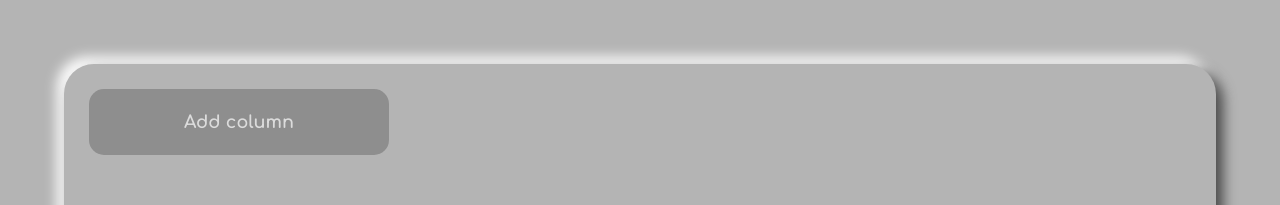
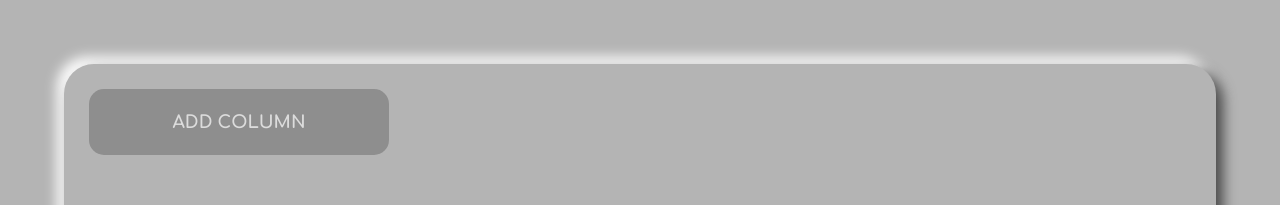
Before and after one commit to yohannimation/trello-app, a Vue app: page / in a window 1280 px wide. Shown: the top 205 px of the page. Built offline with nearby package versions, Linux system fonts and the light colour scheme.

Commit message:
feat(): adding a filter

```diff
--- a/src/components/template/ColumnsList/ColumnsList.vue
+++ b/src/components/template/ColumnsList/ColumnsList.vue
@@ -14,12 +14,18 @@
   const columnsStore = useColumnsStore()
   const cardsStore = useCardsStore()
 
+  // Variables
+  const variableToUppercase: string = "Add column"
+
   // Functions
   const onDrop = (event, columnId) => {
     const stringifiedCard = event.dataTransfer.getData('card')
     var cardData: CardInterface = JSON.parse(stringifiedCard)
 
     cardsStore.updateCard({ ...cardData, columnId: columnId })
+  }
+  const uppercase = (text: string) => {
+    return text.toUpperCase()
   }
 </script>
 
@@ -40,7 +46,7 @@
     <li class="container-list-default-column">
       <InputButton
         class="container-addButton"
-        label="Add column"
+        :label=uppercase(variableToUppercase)
         @click="columnsStore.addColumn()"
       />
     </li>
```
